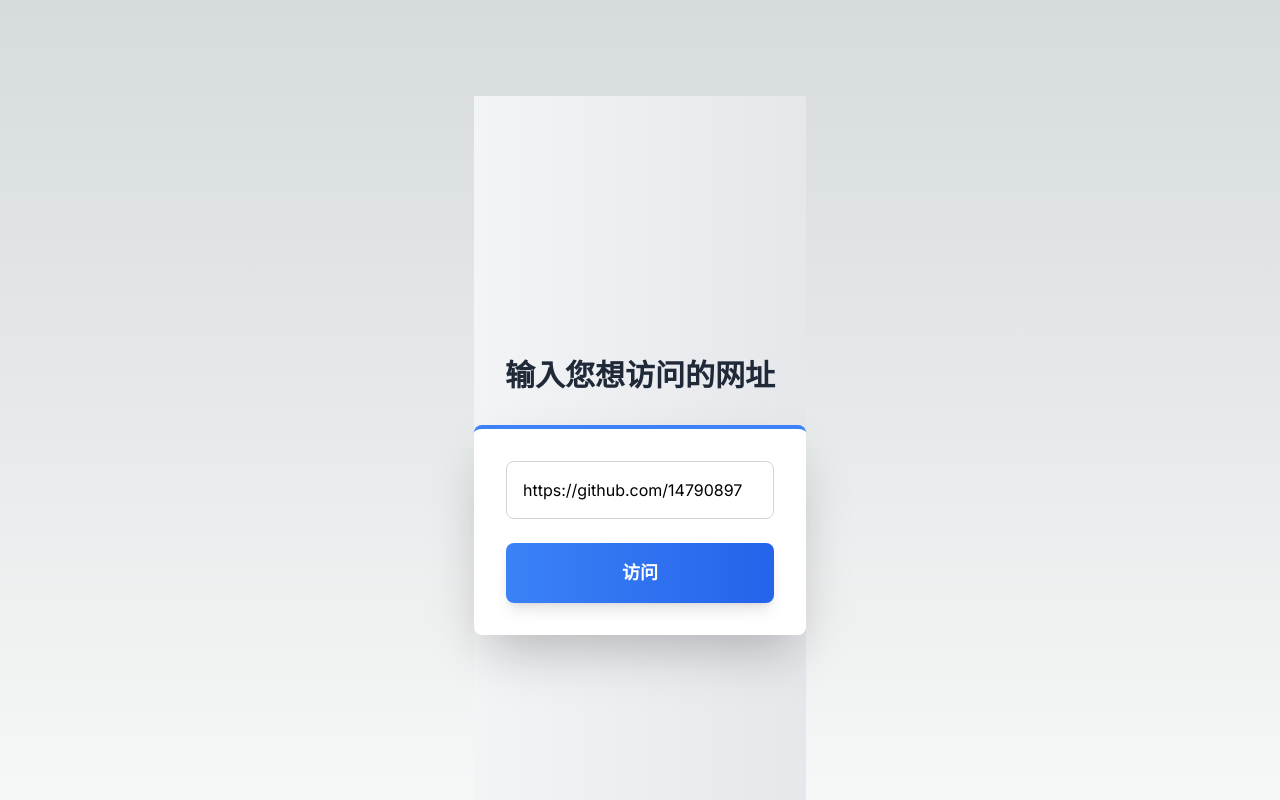
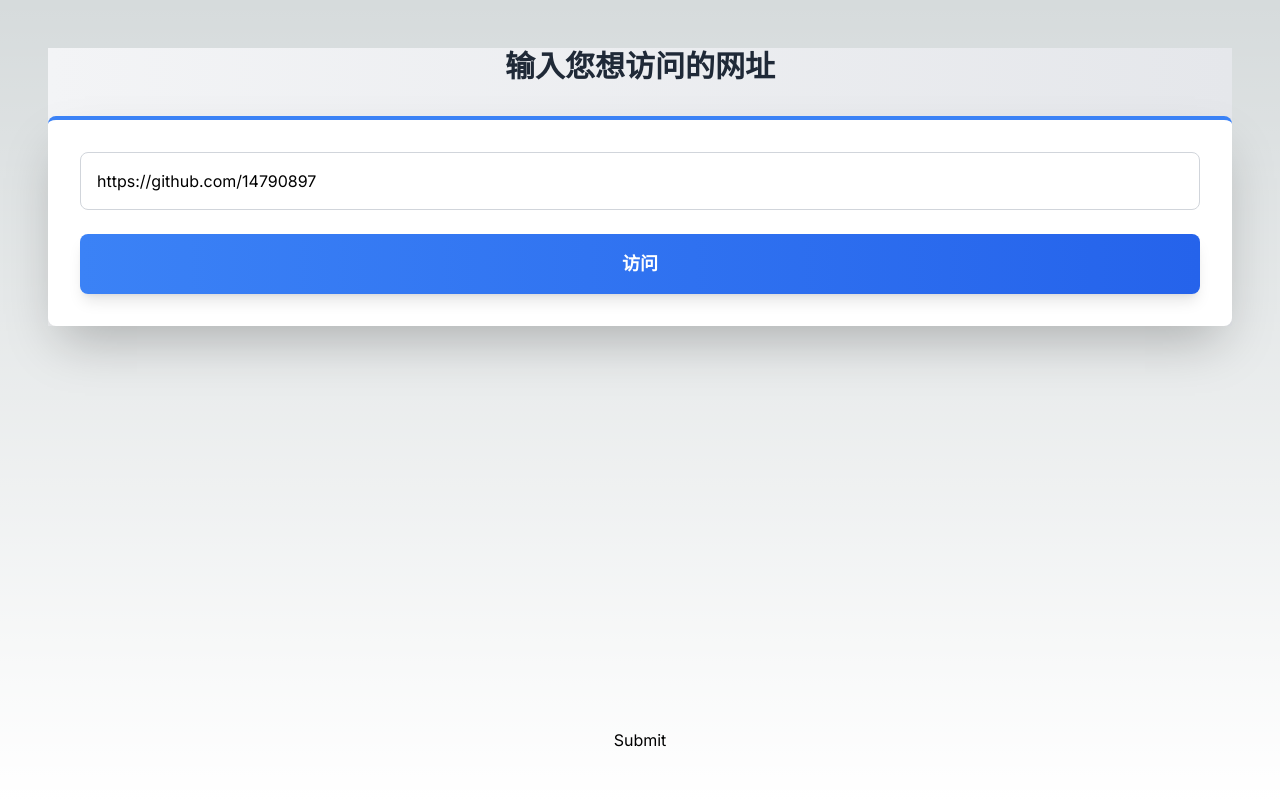
Before and after one commit to 14790897/next-full-forward, a Next.js app: page / in a window 1280 px wide. Shown: the top 800 px of the page. Built offline with nearby package versions, Linux system fonts and the light colour scheme.

Commit message:
styel: page

```diff
--- a/app/page.tsx
+++ b/app/page.tsx
@@ -2,7 +2,7 @@ import HomePage from "@/components/HomePage";
 import RecaptchaButton from "@/components/RecaptchaButton";
 export default function Home() {
   return (
-    <main className="flex min-h-screen flex-col items-center justify-between p-24">
+    <main className="flex min-h-screen flex-col  justify-between p-12">
       <HomePage />
       <RecaptchaButton />
     </main>
--- a/components/HomePage.tsx
+++ b/components/HomePage.tsx
@@ -19,8 +19,8 @@ export default function HomePage() {
   };
 
   return (
-    <div className="flex flex-col items-center justify-center min-h-screen bg-gradient-to-r from-gray-100 to-gray-200">
-      <div className="max-w-xl w-full">
+    <div className="flex flex-col items-center justify-center  bg-gradient-to-r from-gray-100 to-gray-200">
+      <div className=" w-full">
         <h1 className="text-3xl font-extrabold text-gray-800 mb-8 text-center">
           输入您想访问的网址
         </h1>
@@ -52,7 +52,7 @@ export default function HomePage() {
               {history.map((item, index) => (
                 <li
                   key={index}
-                  className="bg-white p-4 rounded-lg shadow-md hover:shadow-lg transition-shadow"
+                  className="bg-white p-4 rounded-lg shadow-md hover:shadow-lg transition-shadow flex items-center justify-center"
                 >
                   <a
                     href="#"
```
